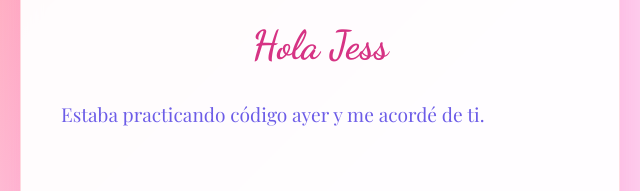
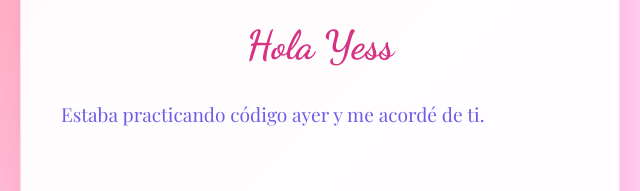
Before and after one commit to RomualdoC/Greeting, a plain HTML site: page index.html in a window 1280 px wide. Shown: the part 184-375 px from the top of the page, 320-960 px from the left. Drawn offline with nearby package versions, Linux system fonts and the light colour scheme.

Commit message:
Update index.html

```diff
--- a/index.html
+++ b/index.html
@@ -20,7 +20,7 @@
             </div>
 
             <div class="letter-content">
-                <h1 class="letter-title">Hola Jess</h1>
+                <h1 class="letter-title">Hola Yess</h1>
 
                 <div class="typewriter-container">
                     <p class="typewriter-text" id="typewriter-text"></p>
```
